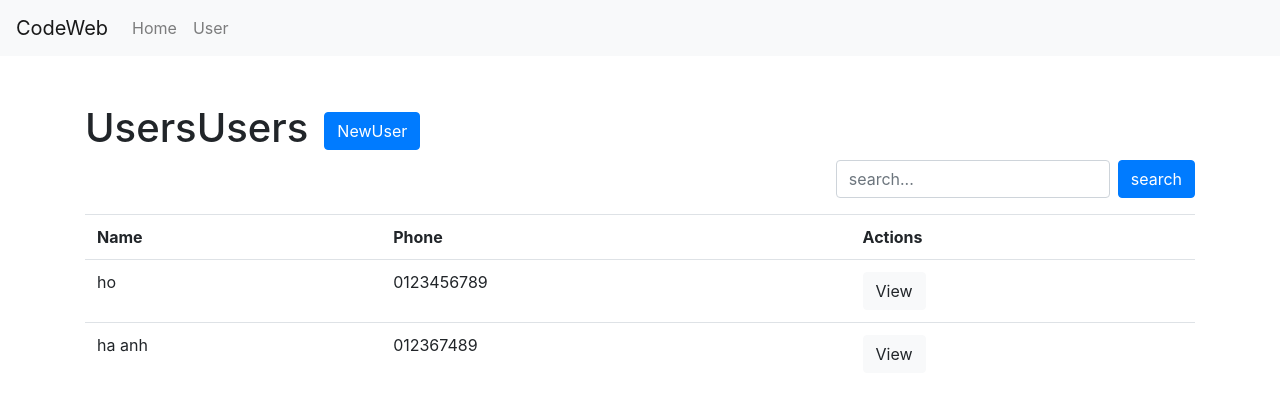
After one commit to badaovz/code, a Node server app: page /users in a window 1280 px wide. The commit adds this page. Shown: the top 399 px of the page. Run offline with Node 20, Linux system fonts and the light colour scheme.

```diff
--- a/controller/user.controller.js
+++ b/controller/user.controller.js
@@ -35,6 +35,20 @@ module.exports.getforid = function(req, res){
 
 module.exports.postcreateuser = function(req, res){
 	req.body.id = shortid.generate();
+	var errors = [];
+	if(!req.body.name){
+		errors.push("Name not empty!")
+	}
+	if(!req.body.phone){
+		errors.push("Phone not empty!")
+	}
+	if (errors.length) {
+		res.render('users/createuser', {
+			errors: errors,
+			values: req.body
+		});
+		return;
+	}
 	db.get('users').push(req.body).write();
 	res.redirect('/users');
 };
--- a/db.json
+++ b/db.json
@@ -1,20 +1,14 @@
 {
   "users": [
     {
-      "name": "hung",
-      "id": "4eef2x8yN"
+      "name": "ho",
+      "phone": "0123456789",
+      "id": "9PKoLt4qe"
     },
     {
-      "name": "huy",
-      "id": "xGaZcIReY"
-    },
-    {
-      "name": "hhuu",
-      "id": "n_E8XTH6n"
-    },
-    {
-      "name": "ga",
-      "id": "OiMFMZ_kF"
+      "name": "ha anh",
+      "phone": "012367489",
+      "id": "y-qYNJo-K"
     }
   ]
 }
--- a/index.js
+++ b/index.js
@@ -1,6 +1,6 @@
 var express = require('express');
 var bodyParser = require('body-parser');
-var userRoute = require('./route/user.route');
+var userRoute = require('./routes/user.route');
 
 var port = 3000;
 
@@ -11,6 +11,8 @@ app.set('views', './views');
 
 app.use(bodyParser.json());
 app.use(bodyParser.urlencoded({extended: true}));
+
+app.use(express.static('public'));
 
 app.use('/users',userRoute);
 
--- /dev/null
+++ b/public/styles/custom.css
@@ -0,0 +1 @@
+file is null
--- /dev/null
+++ b/views/layout/css.pug
@@ -0,0 +1,16 @@
+html
+	head
+		link(rel="stylesheet", href="https://stackpath.bootstrapcdn.com/bootstrap/4.1.3/css/bootstrap.min.css")
+	body
+		nav.navbar.navbar-expand-lg.navbar-light.bg-light
+			a.navbar-brand(href='#') CodeWeb
+			button.navbar-toggler(type='button', data-toggle='collapse', data-target='#navbarNav', aria-controls='navbarNav', aria-expanded='false', aria-label='Toggle navigation')
+				span.navbar-toggler-icon
+			#navbarNav.collapse.navbar-collapse
+				ul.navbar-nav
+					li.nav-item
+						a.nav-link(href='/') Home
+					li.nav-item
+						a.nav-link(href='/users') User
+		.container.pt-5
+			block content
--- a/views/users/index.pug
+++ b/views/users/index.pug
@@ -1,14 +1,22 @@
-h1 Users
+extends ../layout/css.pug
 
-a(href='users/createuser') NewUser
+block content
+	h1 Users
+		span.mr-3 Users
+		a.btn.btn-primary(href='users/createuser') NewUser
+	.d-flex.align-items-center
+		form.ml-auto(action="/users/search", method = "GET", class="d-flex")
+			input(type="text", name = "q", class="form-control", placeholder="search...")
+			button(class="btn btn-primary ml-2") search
 
-form(action="/users/search", method = "GET")
-	input(type="text", name = "q")
-	button search
-
-ul
-	each user in users
-		li
-			span= user.name
-			span &nbsp;
-			a(href='/users/' + user.id) View
+	table.table
+		tr
+			th Name
+			th Phone
+			th Actions
+		each user in users
+			tr
+				td= user.name
+				td= user.phone
+				td
+					a.btn.btn-light(href='/users/' + user.id) View
```
Also changed, not shown: views/index.pug (+5 -2 lines), views/users/createuser.pug (+16 -5 lines), views/users/view.pug (+8 -5 lines).
